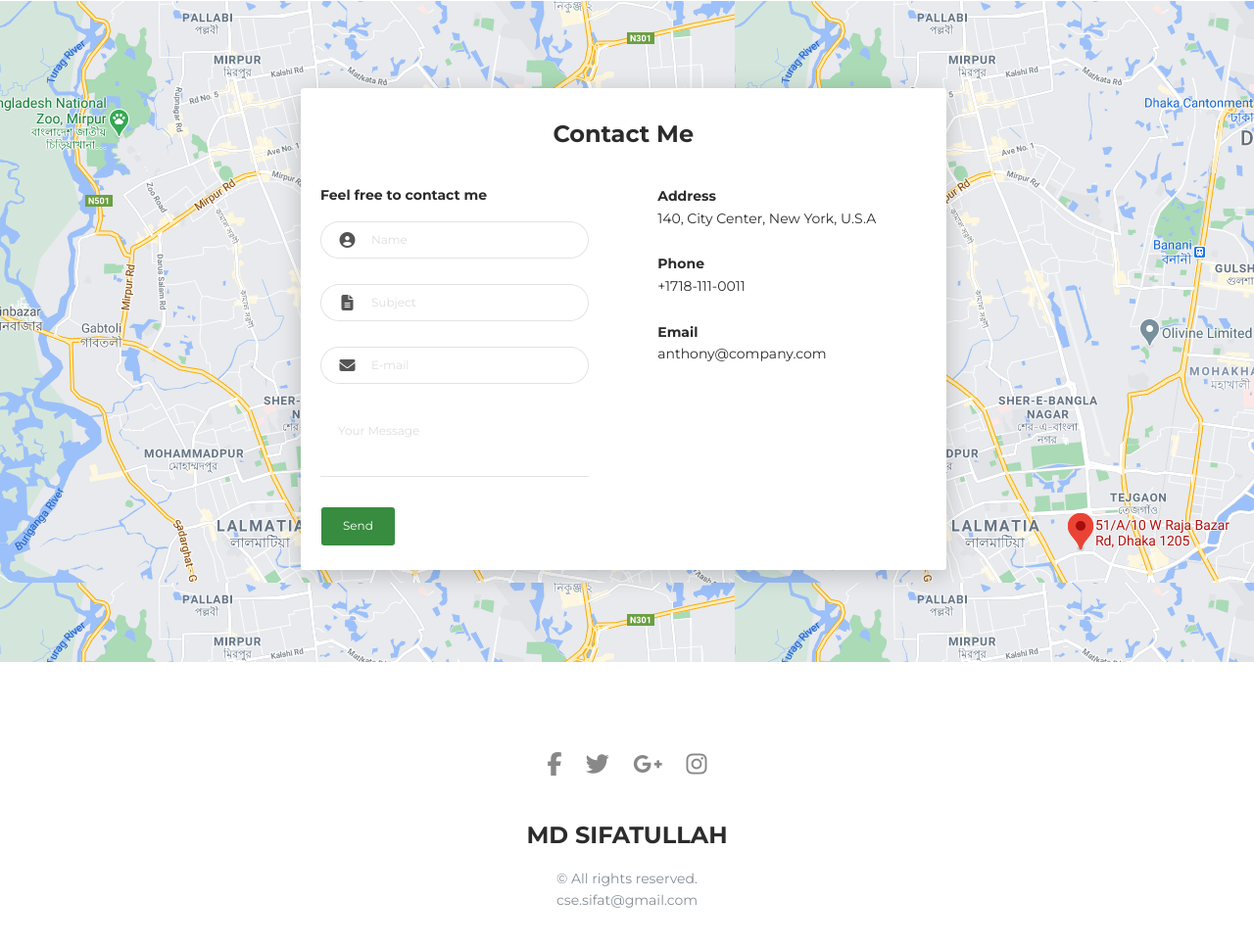
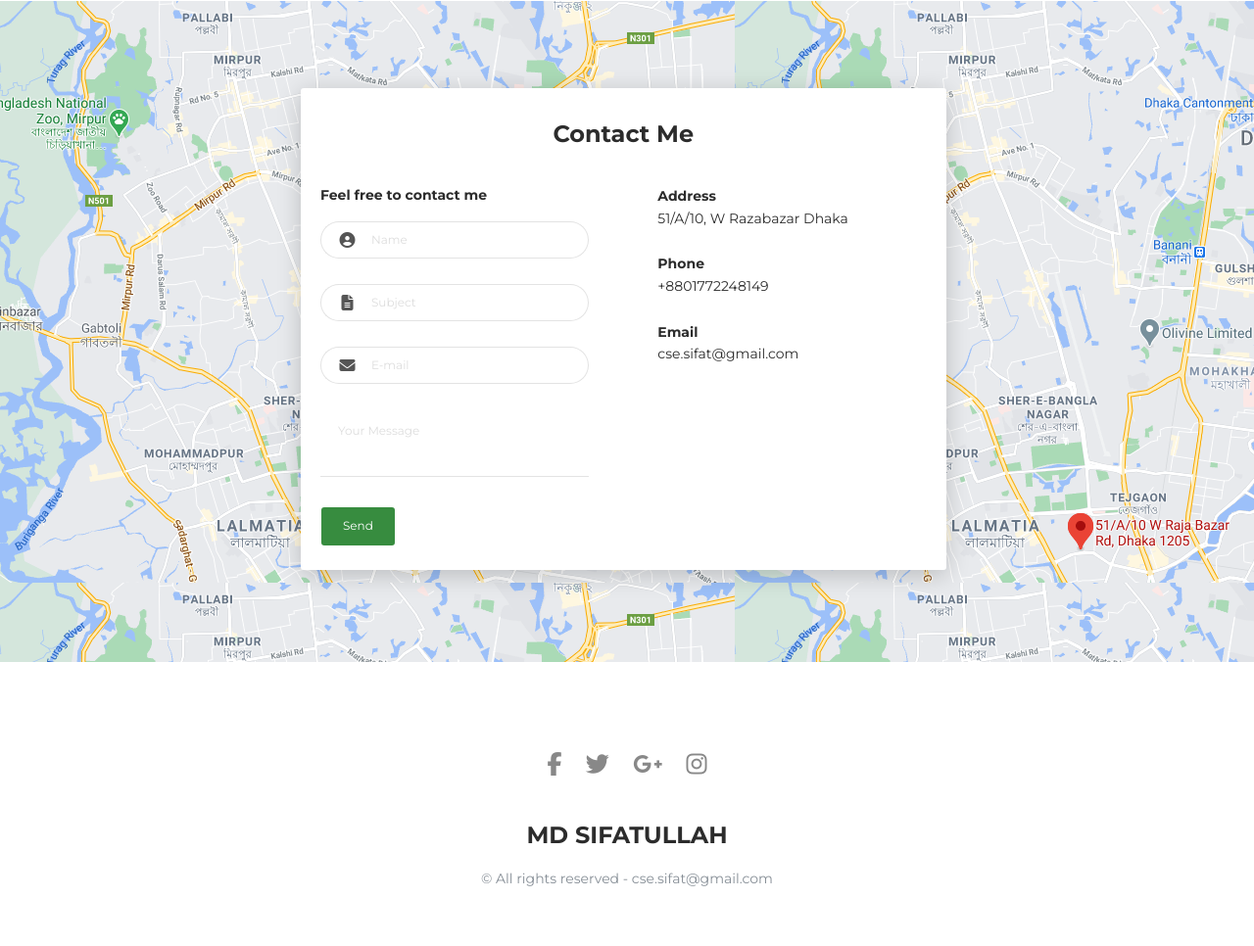
Before and after one commit to mdsifatullah/dummy, a plain HTML site: page index.html in a window 1280 px wide. Shown: the part 5758-6724 px from the top of the page at 98% size. Drawn offline with Linux system fonts and the light colour scheme.

Commit message:
contact info edited

```diff
--- a/index.html
+++ b/index.html
@@ -208,11 +208,11 @@
                 <div class="col-md-6">
                   <div class="card-body">
                     <p class="mb-0"><strong>Address </strong></p>
-                    <p class="pb-2">140, City Center, New York, U.S.A</p>
+                    <p class="pb-2">51/A/10, W Razabazar Dhaka</p>
                     <p class="mb-0"><strong>Phone</strong></p>
-                    <p class="pb-2">+1718-111-0011</p>
+                    <p class="pb-2">+8801772248149</p>
                     <p class="mb-0"><strong>Email</strong></p>
-                    <p>anthony@company.com</p>
+                    <p>cse.sifat@gmail.com</p>
                   </div>
                 </div>
               </div>
@@ -228,7 +228,7 @@
       <div class="container text-center"><a class="cc-facebook btn btn-link" href="#"><i class="fa fa-facebook fa-2x " aria-hidden="true"></i></a><a class="cc-twitter btn btn-link " href="#"><i class="fa fa-twitter fa-2x " aria-hidden="true"></i></a><a class="cc-google-plus btn btn-link" href="#"><i class="fa fa-google-plus fa-2x" aria-hidden="true"></i></a><a class="cc-instagram btn btn-link" href="#"><i class="fa fa-instagram fa-2x " aria-hidden="true"></i></a></div>
       <div class="h4 title text-center">MD SIFATULLAH</div>
       <div class="text-center text-muted">
-        <p>&copy; All rights reserved.<br>cse.sifat@gmail.com</a></p>
+        <p>&copy; All rights reserved - cse.sifat@gmail.com</a></p>
       </div>
     </footer>
     <script src="js/core/jquery.3.2.1.min.js?ver=1.1.0"></script>
```
